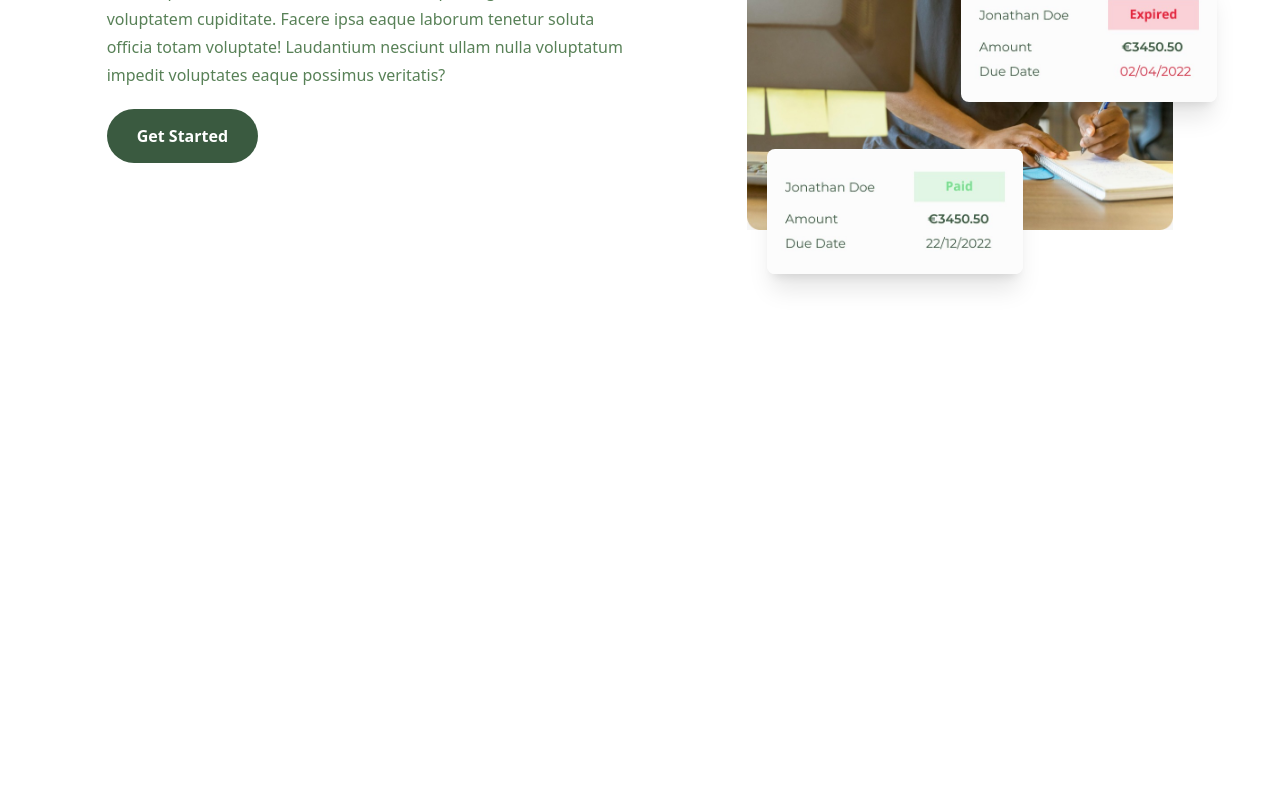
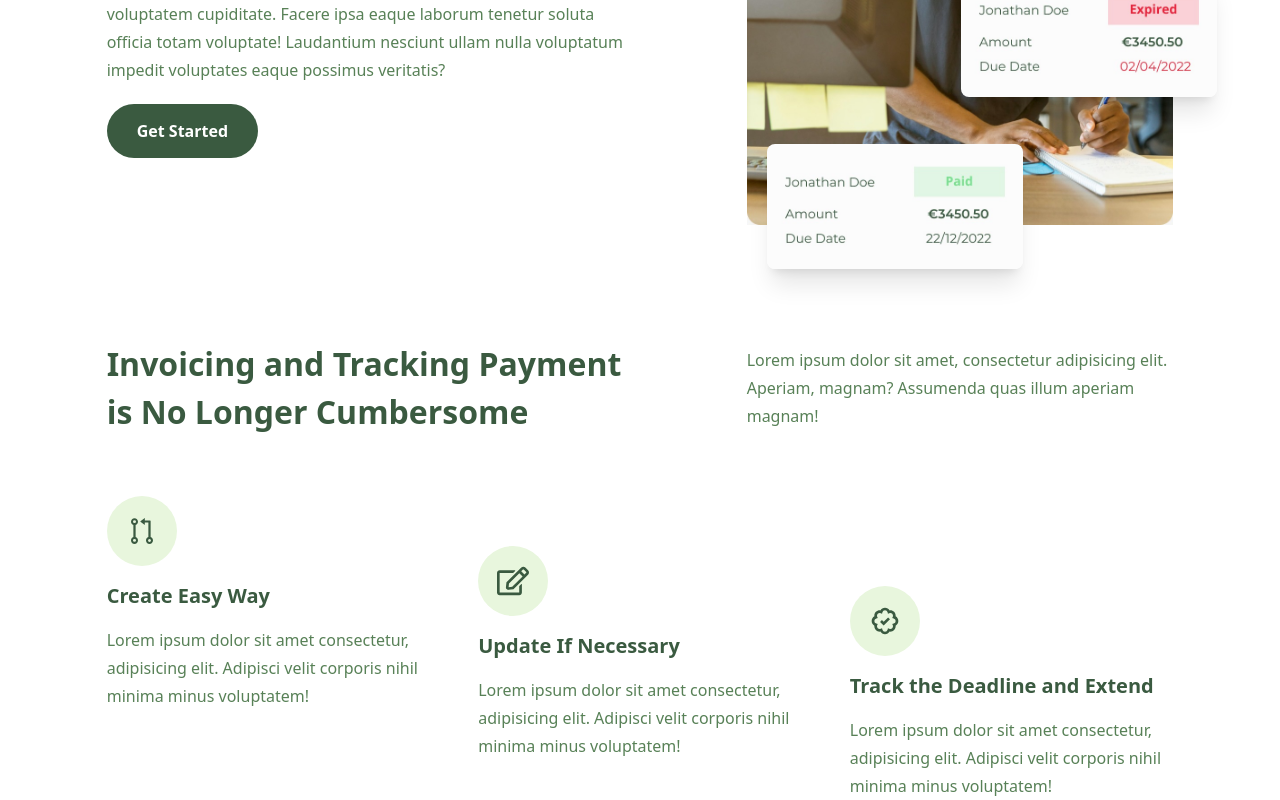
Before and after one commit to zillur-rgb/Invoice-Master-Client, a React (Create React App) app: page / in a window 1280 px wide. Shown: the part 456-1256 px from the top of the page. Before the commit the page ends 800 px from the top, so only its background shows below. Built offline with nearby package versions, Linux system fonts and the light colour scheme.

Commit message:
Services

```diff
--- a/src/Components/Hero/Hero.jsx
+++ b/src/Components/Hero/Hero.jsx
@@ -5,7 +5,7 @@ import scr3 from "../../Assets/scr3.jpeg";
 
 const Hero = () => {
   return (
-    <div className="w-full md:w-5/6 mx-auto flex lg:flex-row flex-col items-center justify-between my-60 ">
+    <div className="w-full md:w-5/6 mx-auto flex lg:flex-row flex-col items-center justify-between my-55 ">
       <div className="text w-full lg:w-2/4">
         <h1 className="text-titleXL font-bold leading-headerLH text-primary my-20">
           Make Your Invoice in Easy Steps Using Our App
--- /dev/null
+++ b/src/Components/Service/Service.jsx
@@ -0,0 +1,60 @@
+import { AiOutlinePullRequest } from "react-icons/ai";
+import { FaRegEdit } from "react-icons/fa";
+import { BiBadgeCheck } from "react-icons/bi";
+
+const Service = () => {
+  return (
+    <div className="w-5/6 mx-auto ">
+      <div className="serviceHeader flex flex-col md:flex-row items-center justify-between py-60">
+        <h1 className="text-title leading-titleLH font-bold text-primary w-full md:w-2/4">
+          Invoicing and Tracking Payment is No Longer Cumbersome
+        </h1>
+        <p className="w-full md:w-2/5 text-text leading-textLH">
+          Lorem ipsum dolor sit amet, consectetur adipisicing elit. Aperiam,
+          magnam? Assumenda quas illum aperiam magnam!
+        </p>
+      </div>
+
+      <div className="services flex md:flex-row flex-col gap-12">
+        <div className="service-1">
+          <div className="w-70 h-70 bg-lightGreen rounded-full flex items-center justify-center">
+            <AiOutlinePullRequest className="text-title text-primary" />
+          </div>
+          <h1 className="text-textHeader text-primary font-semibold my-15">
+            Create Easy Way
+          </h1>
+          <p className="text-text text-normal leading-textLH">
+            Lorem ipsum dolor sit amet consectetur, adipisicing elit. Adipisci
+            velit corporis nihil minima minus voluptatem!
+          </p>
+        </div>
+        <div className="service-1 mt-20 md:mt-50">
+          <div className="w-70 h-70 bg-lightGreen rounded-full flex items-center justify-center">
+            <FaRegEdit className="text-title text-primary" />
+          </div>
+          <h1 className="text-textHeader text-primary font-semibold my-15">
+            Update If Necessary
+          </h1>
+          <p className="text-text text-normal leading-textLH">
+            Lorem ipsum dolor sit amet consectetur, adipisicing elit. Adipisci
+            velit corporis nihil minima minus voluptatem!
+          </p>
+        </div>
+        <div className="service-1 mt-20 md:mt-90">
+          <div className="w-70 h-70 bg-lightGreen rounded-full flex items-center justify-center">
+            <BiBadgeCheck className="text-title text-primary" />
+          </div>
+          <h1 className="text-textHeader text-primary font-semibold my-15">
+            Track the Deadline and Extend
+          </h1>
+          <p className="text-text text-normal leading-textLH">
+            Lorem ipsum dolor sit amet consectetur, adipisicing elit. Adipisci
+            velit corporis nihil minima minus voluptatem!
+          </p>
+        </div>
+      </div>
+    </div>
+  );
+};
+
+export default Service;
--- a/src/Pages/Homepage.jsx
+++ b/src/Pages/Homepage.jsx
@@ -1,10 +1,12 @@
 import React from "react";
 import Hero from "../Components/Hero/Hero";
+import Service from "../Components/Service/Service";
 
 const Homepage = () => {
   return (
     <div>
       <Hero />
+      <Service />
     </div>
   );
 };
```
Also changed, not shown: src/Assets/details.jpeg (added), src/Assets/list.jpeg (added).
